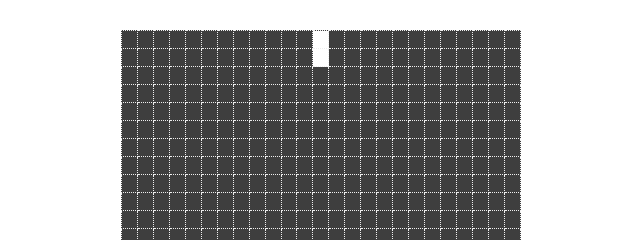
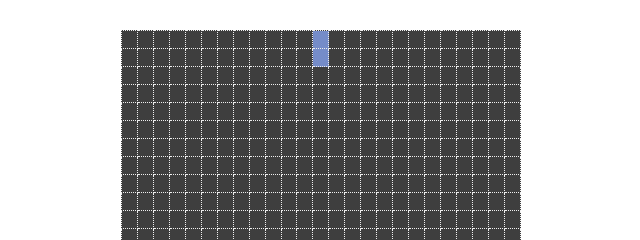
Before and after one commit to nasty-xd/nasty-xd.github.io, a plain HTML site: page 3/zmeika.html in a window 1280 px wide. Both pictures are taken after a click on the element "Старт". Shown: the top 240 px of the page, 319-959 px from the left. Drawn offline with Linux system fonts and the light colour scheme.

Commit message:
zmeika recolor

```diff
--- a/3/MyStyles.css
+++ b/3/MyStyles.css
@@ -22,7 +22,7 @@ td.game-table-cell{
     border: 1px dotted #eee;
 }
 .snake-unit{
-    background-color: white;
+    background-color: rgb(117, 140, 201);
 }
 .food-unit{
     background-color: red;
```
